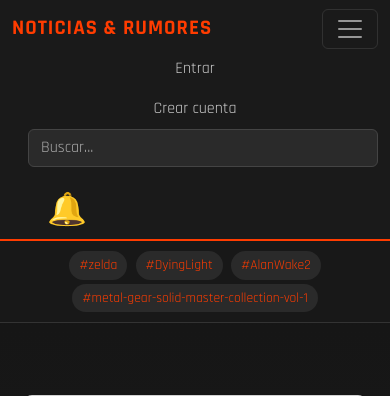
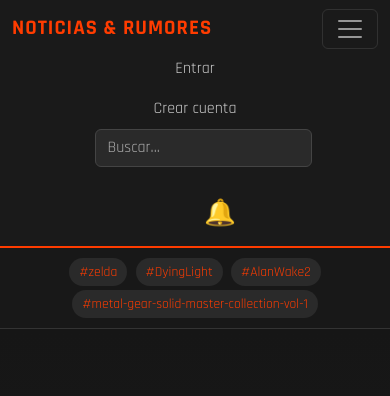
Before and after one commit to Litdemonick/blog, a Django app: page /signup/ in a window 390 px wide, after a click that opens the changed part. Shown: the top 396 px of the page. Run offline with Django 4.2, Linux system fonts and the light colour scheme; data comes from the database, SQL or seed files in the repository; parts of the project's set-up code (start-up, migrations or seed data) failed here and were passed over; some libraries are stand-ins or nearby versions.

Commit message:
corrección.

```diff
--- a/blog/templates/base.html
+++ b/blog/templates/base.html
@@ -1,5 +1,5 @@
 {% load static %}
-<link rel="stylesheet" href="{% static 'css/style.css' %}?v=12">
+<link rel="stylesheet" href="{% static 'css/style.css' %}?v=11">
 
 <!doctype html>
 <html lang="es">
@@ -58,13 +58,13 @@
       color: #aaa;
     }
 
-    /* Campanita 🔔 */
+    /* Campanita 🔔 - POSICIÓN CORREGIDA */
     .notif-bell {
       position: relative;
-      margin-left: 20px;
-      font-size: 2rem;
+      font-size: 1.8rem;
       color: #ff3c00 !important;
       transition: transform 0.2s, text-shadow 0.2s;
+      margin-left: 15px;
     }
     .notif-bell:hover {
       transform: scale(1.2);
@@ -203,17 +227,51 @@
     .notif-time { font-size: 0.75rem; color: #999 !important; display: block; margin-top: 4px; }
     .notif-options { margin-left: auto; color: #aaa !important; cursor: pointer; }
     .notif-options:hover { color: #fff !important; }
+
+    /* Badge rojo - POSICIÓN CORREGIDA */
+    .notif-bell .badge {
+      position: absolute;
+      top: -5px;
+      right: -5px;
+      font-size: 0.7rem;
+      padding: 0.25em 0.4em;
+    }
+
     .dropdown-menu .dropdown-item {
       background: transparent !important;
       color: #ddd !important;
       font-size: 0.9rem;
     }
-    .dropdown-menu .dropdown-item:hover { background: #2a2a2a !important; color: #fff !important; }
+    .dropdown-menu .dropdown-item:hover {
+      background: #2a2a2a !important;
+      color: #fff !important;
+    }
 
-    /* Responsivo */
+    /* Asegurar que el texto sea visible */
+    .dropdown-menu { color: #fff !important; }
+    .dropdown-menu * { color: inherit !important; }
+
+    /* 🔹 Ajustes responsivos */
     @media (max-width: 992px) {
-      .notif-bell { position: relative; margin-left: 15px; }
-      .notif-dropdown { min-width: 95vw; left: 2.5vw !important; right: auto !important; }
+      .notif-dropdown {
+        position: fixed !important;
+        right: 10px !important;
+        left: auto !important;
+        max-width: calc(100vw - 20px);
+      }
+    }
+
+    @media (max-width: 576px) {
+      .notif-dropdown {
+        min-width: 300px;
+        max-width: 95vw;
+        right: 10px !important;
+        left: auto !important;
+      }
+      .notif-bell {
+        font-size: 1.6rem;
+        margin-left: 10px;
+      }
     }
   </style>
 </head>
@@ -250,20 +308,22 @@
           <li class="nav-item"><a class="nav-link" href="{% url 'blog:login' %}">Entrar</a></li>
           <li class="nav-item"><a class="nav-link" href="{% url 'blog:signup' %}">Crear cuenta</a></li>
         {% endif %}
-      </ul>
 
         <!-- 🔍 Buscador -->
+        <li class="nav-item">
           <form class="d-flex ms-3" method="get" action="{% url 'blog:search' %}">
             <input class="form-control" type="search" name="q" placeholder="Buscar...">
           </form>
+        </li>
 
-      <!-- 🔔 Notificaciones -->
+        <!-- 🔔 Notificaciones - ESTRUCTURA CORREGIDA -->
+        <li class="nav-item">
           <div class="dropdown">
-        <a href="#" class="nav-link position-relative notif-bell" id="notifDropdown"
+            <a href="#" class="nav-link notif-bell position-relative" id="notifDropdown"
                data-bs-toggle="dropdown" aria-expanded="false">
               🔔
               {% if user.is_authenticated and unread_count > 0 %}
-            <span class="badge bg-danger position-absolute top-0 start-100 translate-middle">
+                <span class="badge bg-danger">
                   {% if unread_count > 9 %}9+{% else %}{{ unread_count }}{% endif %}
                 </span>
               {% endif %}
```
Also changed, not shown: other parts of blog/templates/base.html (+33 -7 lines). Lines whose indentation alone changed are shown as unchanged.
